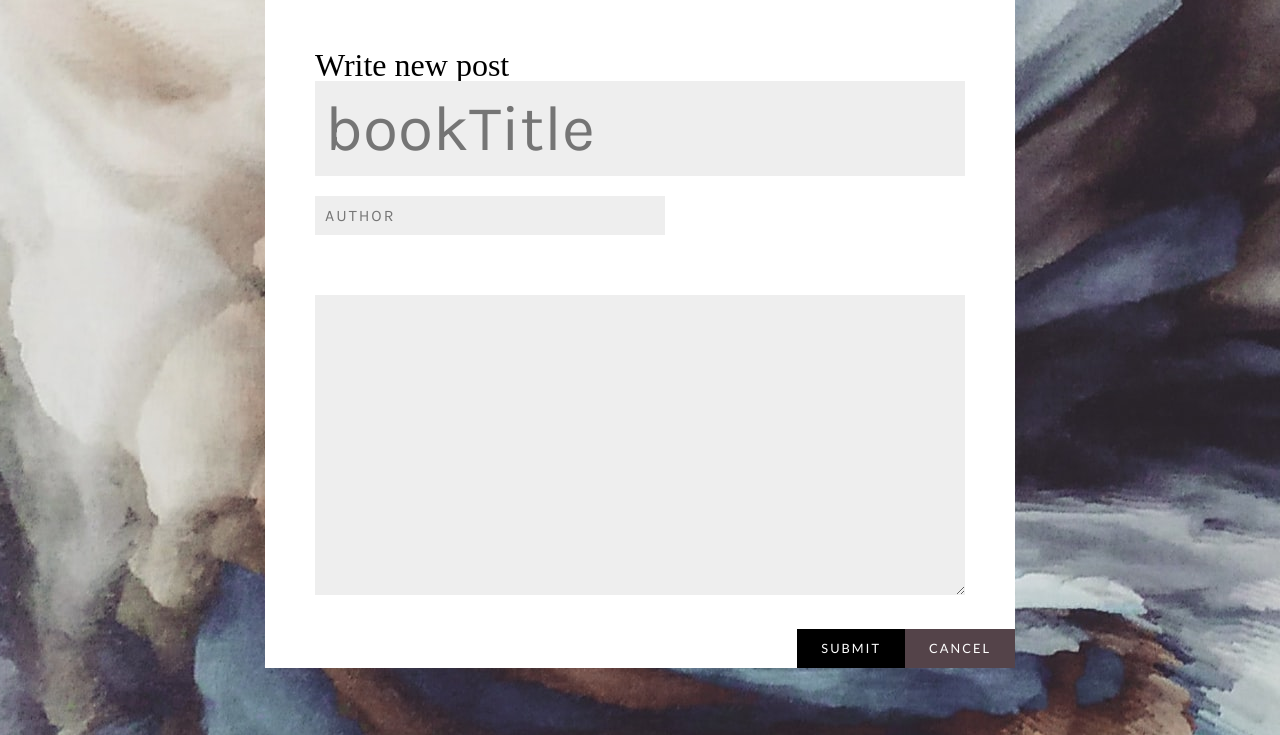
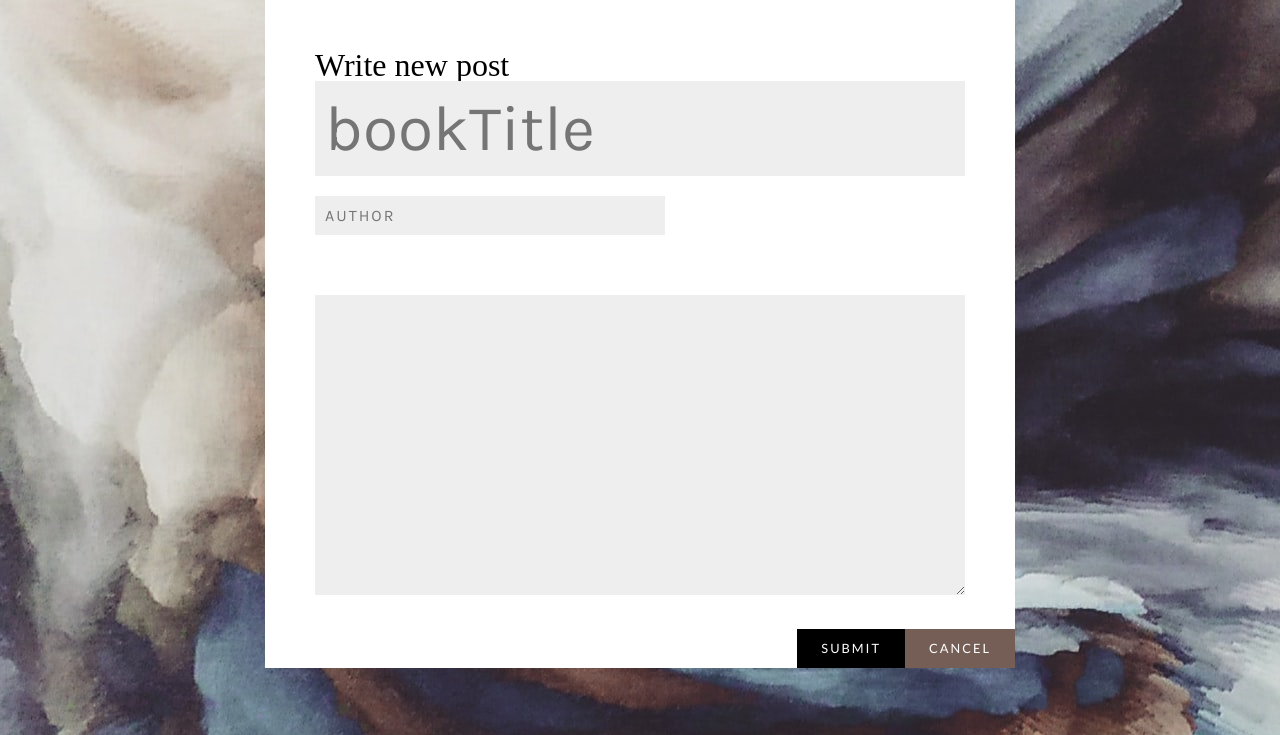
Before and after one commit to hannah-choi/book_quotes, a Node server app: page /create in a window 1280 px wide. Shown: the part 65-800 px from the top of the page. Run offline with Node 20, Linux system fonts and the light colour scheme; some libraries are stand-ins or nearby versions; some web fonts are replaced.

Commit message:
changed button color

```diff
--- a/public/css/style.css
+++ b/public/css/style.css
@@ -104,7 +104,7 @@ a.edit {
 .frame section.like i {
     font-size: 1rem;
     margin-right: 0.8rem;
-    color: #5c85a6;
+    color: #af7757;
 }
 
 h1 {
@@ -136,7 +136,7 @@ a.edit {
 
 a.cancel,
 a.delete {
-    background-color: #544349;
+    background-color: #755e56;
 }
 
 input[type="submit"] {
```
Also changed, not shown: 3 other files.
